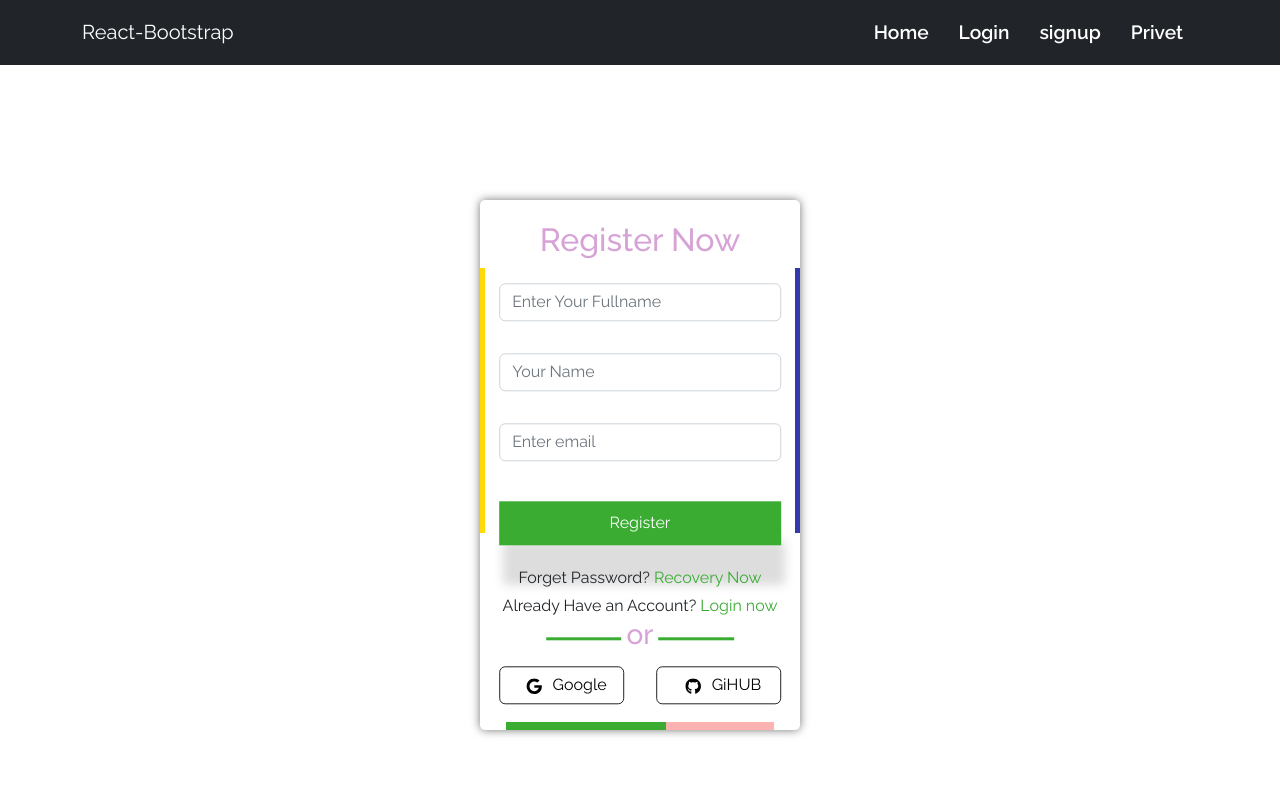
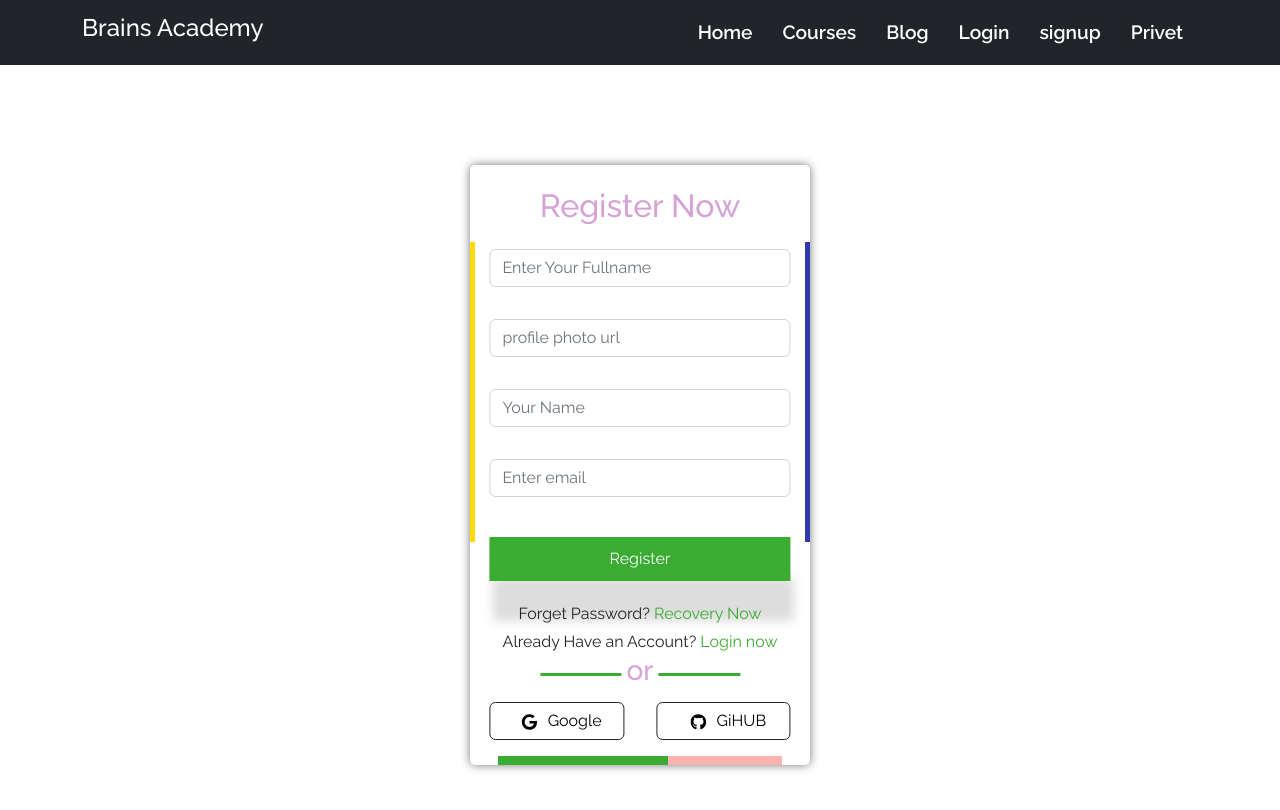
Before and after one commit to coddermoon/Brains-Academy-client, a React (Create React App) app: page /signup in a window 1280 px wide. Shown: the top 810 px of the page. Built offline with nearby package versions, Linux system fonts and the light colour scheme.

Commit message:
signup page design added done

```diff
--- a/public/index.html
+++ b/public/index.html
@@ -10,21 +10,10 @@
       content="Web site created using create-react-app"
     />
     <link rel="apple-touch-icon" href="%PUBLIC_URL%/logo192.png" />
-    <!--
-      manifest.json provides metadata used when your web app is installed on a
-      user's mobile device or desktop. See https://developers.google.com/web/fundamentals/web-app-manifest/
-    -->
+
     <link rel="manifest" href="%PUBLIC_URL%/manifest.json" />
-    <!--
-      Notice the use of %PUBLIC_URL% in the tags above.
-      It will be replaced with the URL of the `public` folder during the build.
-      Only files inside the `public` folder can be referenced from the HTML.
 
-      Unlike "/favicon.ico" or "favicon.ico", "%PUBLIC_URL%/favicon.ico" will
-      work correctly both with client-side routing and a non-root public URL.
-      Learn how to configure a non-root public URL by running `npm run build`.
-    -->
-    <title>React App</title>
+    <title>Brains Academy</title>
   </head>
   <body>
     <noscript>You need to enable JavaScript to run this app.</noscript>
--- a/src/pages/Signup/Signup.js
+++ b/src/pages/Signup/Signup.js
@@ -70,6 +70,11 @@ const handleRegister=(e)=>{
             <Form.Group className="m-3 py-2" >
               <Form.Control type="text" name="name" placeholder="Enter Your Fullname"  required/>
             </Form.Group>
+
+            <Form.Group className="m-3 py-2" >
+              <Form.Control type="url" name="photoUrl" placeholder="profile photo url"  required/>
+            </Form.Group>
+
             <Form.Group className="m-3 py-2" >
               <Form.Control type="email" name="email" placeholder="Your Name" required />
             </Form.Group>
--- a/src/pages/Signup/signup.css
+++ b/src/pages/Signup/signup.css
@@ -5,8 +5,8 @@
     position: relative;
   box-shadow: 0px 0px 10px 0px rgb(116,119,114);
     padding: 60px 15px;
-    width: 320px;
-    min-height: 530px;
+    width: 340px;
+    min-height: 600px;
     border-radius: 5px;
     position: relative;
     overflow: hidden;
--- a/src/pages/shared/Header/Header.js
+++ b/src/pages/shared/Header/Header.js
@@ -14,7 +14,7 @@ const Header = () => {
   return (
     <Navbar collapseOnSelect expand="lg" bg="dark" variant="dark">
       <Container>
-        <Navbar.Brand href="#home">React-Bootstrap</Navbar.Brand>
+        <Navbar.Brand ><h4 className="font-weight-bold">Brains Academy</h4> </Navbar.Brand>
         <Navbar.Toggle aria-controls="responsive-navbar-nav" />
         <Navbar.Collapse id="responsive-navbar-nav">
           <Nav className="me-auto">
@@ -24,6 +24,8 @@ const Header = () => {
           </Nav>
           <Nav>
             <Link className="navlink" to="/">Home</Link>
+            <Link className="navlink" to="/courses">Courses</Link>
+            <Link className="navlink" to="/blog">Blog</Link>
             <Link  className="navlink" to="/login">Login</Link>
             <Link  className="navlink" to="/signup">signup</Link>
             <Link  className="navlink" to='order'>Privet</Link>
```
Also changed, not shown: 1 other file (tests, documents, lock files or other folders).
